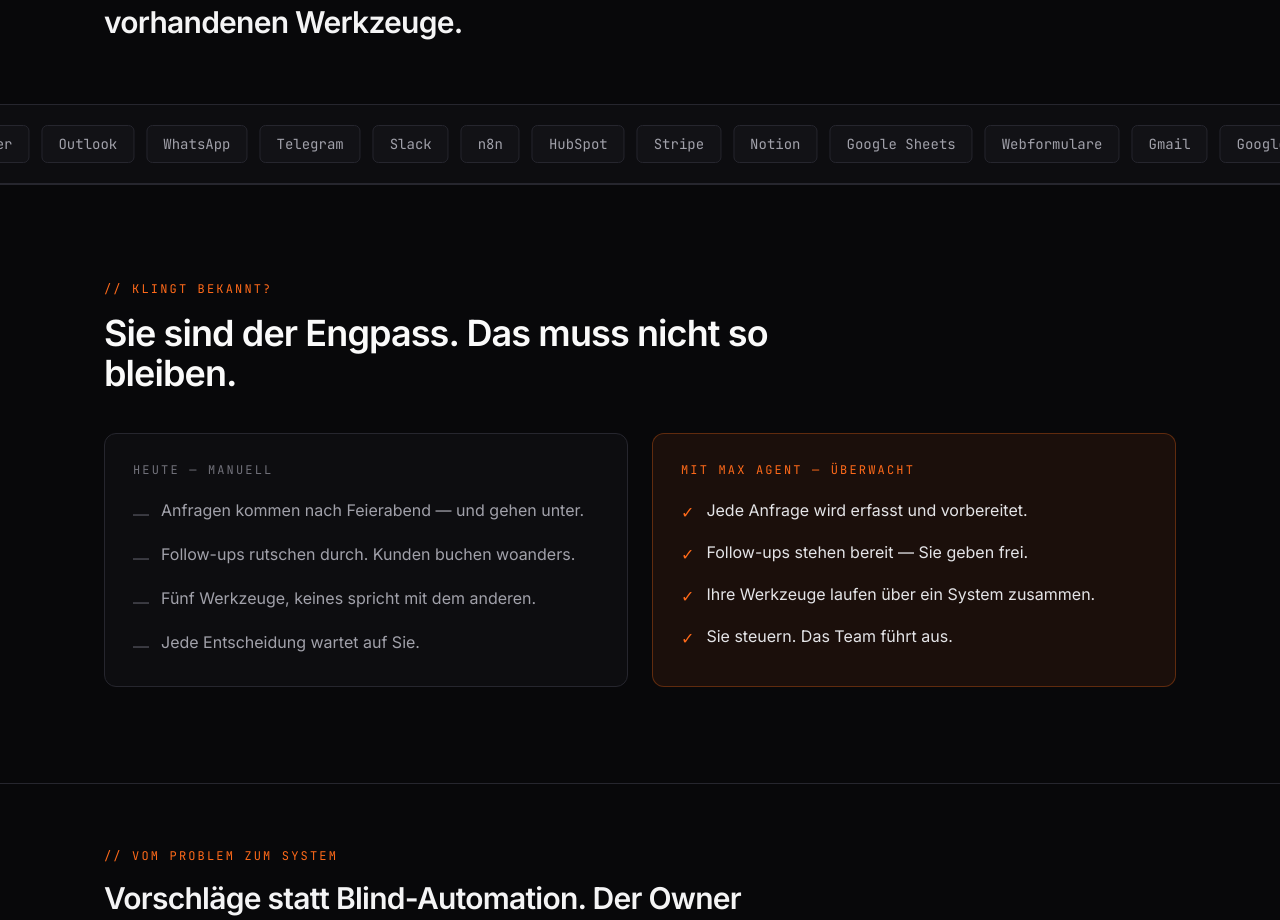
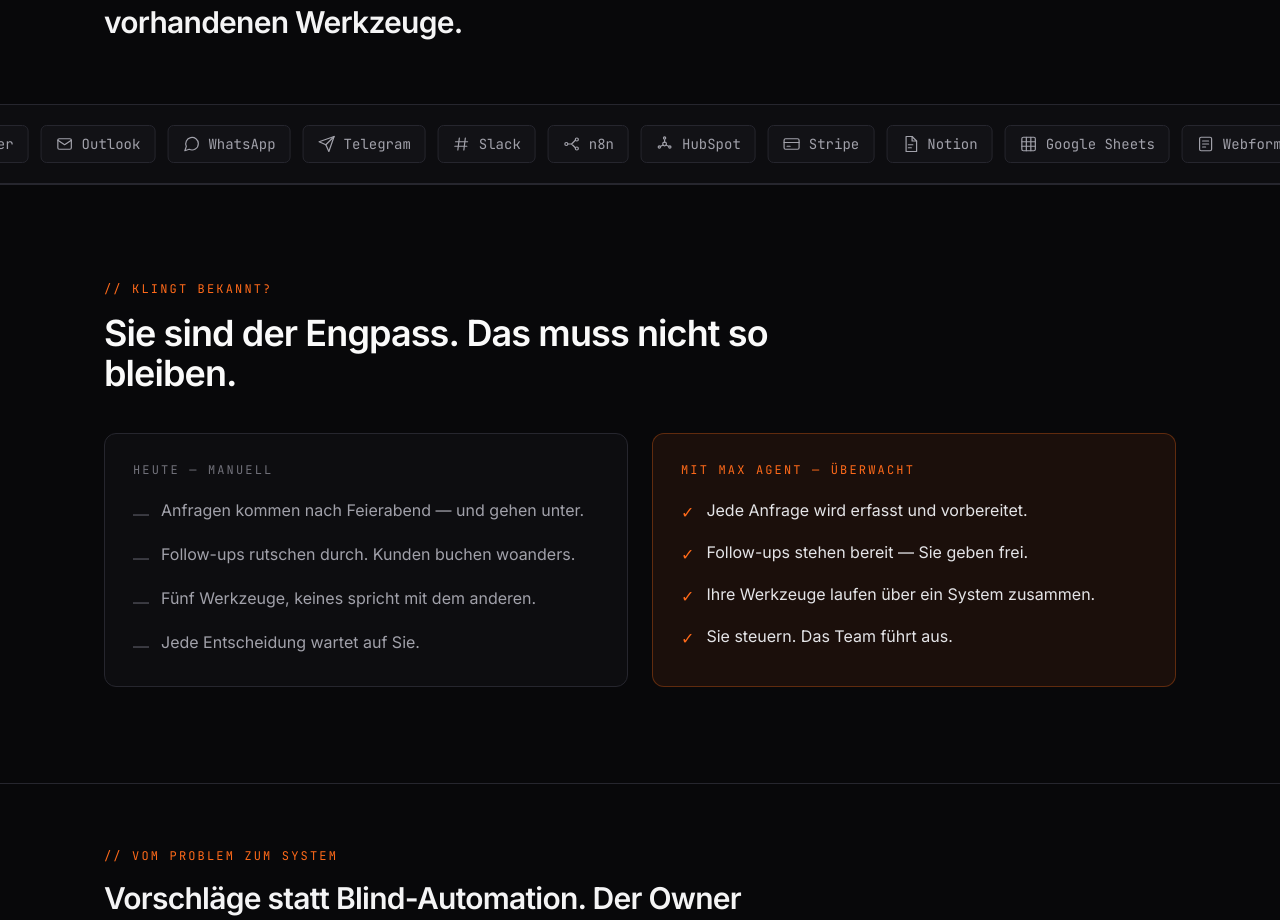
Before and after one commit to buddy1974/maxpromo-agent-bureau, a Next.js app: page / in a window 1280 px wide. Shown: the part 2704-3624 px from the top of the page. Built offline with nearby package versions, Linux system fonts and the light colour scheme; no server answers.

Commit message:
Add integration icons to Agent Bureau tool strip

```diff
--- a/components/marketing/Integrations.tsx
+++ b/components/marketing/Integrations.tsx
@@ -1,19 +1,94 @@
-// "Connects to what you already use." Text-based marquee (no logo assets needed
-// for Sprint 1). Real integrations land behind the gateway adapter post-MVP.
-const TOOLS = [
-  "Gmail",
-  "Google Kalender",
-  "Outlook",
-  "WhatsApp",
-  "Telegram",
-  "Slack",
-  "n8n",
-  "HubSpot",
-  "Stripe",
-  "Notion",
-  "Google Sheets",
-  "Webformulare",
+// "Connects to what you already use." Monochrome inline-SVG icons (currentColor,
+// so they inherit the pill colour and turn orange on hover). No new dependency,
+// no brand-colour noise, no image assets.
+
+type IconKey =
+  | "mail"
+  | "calendar"
+  | "chat"
+  | "send"
+  | "hash"
+  | "workflow"
+  | "hub"
+  | "card"
+  | "doc"
+  | "grid"
+  | "form";
+
+const TOOLS: { name: string; icon: IconKey }[] = [
+  { name: "Gmail", icon: "mail" },
+  { name: "Google Kalender", icon: "calendar" },
+  { name: "Outlook", icon: "mail" },
+  { name: "WhatsApp", icon: "chat" },
+  { name: "Telegram", icon: "send" },
+  { name: "Slack", icon: "hash" },
+  { name: "n8n", icon: "workflow" },
+  { name: "HubSpot", icon: "hub" },
+  { name: "Stripe", icon: "card" },
+  { name: "Notion", icon: "doc" },
+  { name: "Google Sheets", icon: "grid" },
+  { name: "Webformulare", icon: "form" },
 ];
+
+function Icon({ name }: { name: IconKey }) {
+  const common = {
+    width: 18,
+    height: 18,
+    viewBox: "0 0 24 24",
+    fill: "none",
+    stroke: "currentColor",
+    strokeWidth: 1.6,
+    strokeLinecap: "round" as const,
+    strokeLinejoin: "round" as const,
+    "aria-hidden": true,
+  };
+  switch (name) {
+    case "mail":
+      return (
+        <svg {...common}><rect x="3" y="5" width="18" height="14" rx="2" /><path d="m3 7 9 6 9-6" /></svg>
+      );
+    case "calendar":
+      return (
+        <svg {...common}><rect x="3" y="4" width="18" height="17" rx="2" /><path d="M3 9h18M8 2v4M16 2v4" /></svg>
+      );
+    case "chat":
+      return (
+        <svg {...common}><path d="M21 11.5a8.4 8.4 0 0 1-12.2 7.5L3 21l2-5.8A8.4 8.4 0 1 1 21 11.5z" /></svg>
+      );
+    case "send":
+      return (
+        <svg {...common}><path d="m22 2-7 20-4-9-9-4z" /><path d="M22 2 11 13" /></svg>
+      );
+    case "hash":
+      return (
+        <svg {...common}><path d="M9 4 7 20M17 4l-2 16M4 9h16M3 15h16" /></svg>
+      );
+    case "workflow":
+      return (
+        <svg {...common}><circle cx="5" cy="12" r="2" /><circle cx="19" cy="6" r="2" /><circle cx="19" cy="18" r="2" /><path d="M7 12h5m0 0 5-5m-5 5 5 5" /></svg>
+      );
+    case "hub":
+      return (
+        <svg {...common}><circle cx="12" cy="12" r="2.5" /><circle cx="12" cy="4" r="1.5" /><circle cx="19" cy="16" r="1.5" /><circle cx="5" cy="16" r="1.5" /><path d="M12 6.5v3M13.8 13.4 17.3 15M10.2 13.4 6.7 15" /></svg>
+      );
+    case "card":
+      return (
+        <svg {...common}><rect x="2" y="5" width="20" height="14" rx="2" /><path d="M2 10h20M6 15h4" /></svg>
+      );
+    case "doc":
+      return (
+        <svg {...common}><path d="M6 2h8l6 6v14H6z" /><path d="M14 2v6h6M9 13h6M9 17h4" /></svg>
+      );
+    case "grid":
+      return (
+        <svg {...common}><rect x="3" y="3" width="18" height="18" rx="2" /><path d="M3 9h18M3 15h18M9 3v18M15 3v18" /></svg>
+      );
+    case "form":
+      return (
+        <svg {...common}><rect x="4" y="3" width="16" height="18" rx="2" /><path d="M8 8h8M8 12h8M8 16h4" /></svg>
+      );
+  }
+}
 
 export function Integrations() {
   const loop = [...TOOLS, ...TOOLS];
@@ -30,9 +105,10 @@ export function Integrations() {
           {loop.map((t, i) => (
             <span
               key={i}
-              className="shrink-0 rounded-md border border-line bg-ink-850 px-4 py-2 font-mono text-sm text-zinc-400"
+              className="flex shrink-0 items-center gap-2 rounded-md border border-line bg-ink-850 px-3.5 py-2 text-sm text-zinc-400 transition-colors duration-200 hover:border-accent/60 hover:text-accent hover:shadow-[0_0_14px_-3px_rgba(255,106,26,0.55)]"
             >
-              {t}
+              <Icon name={t.icon} />
+              <span className="font-mono">{t.name}</span>
             </span>
           ))}
         </div>
```
